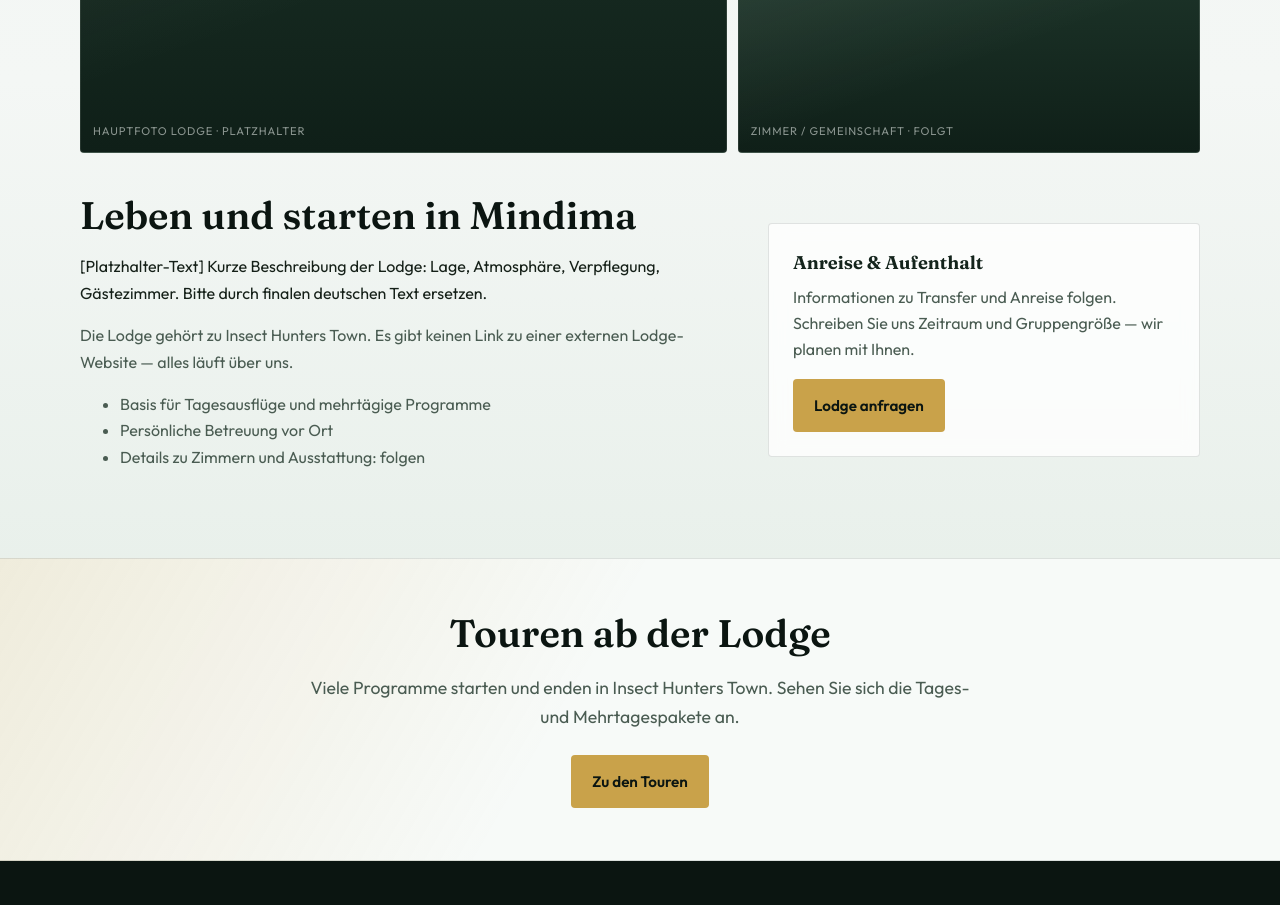
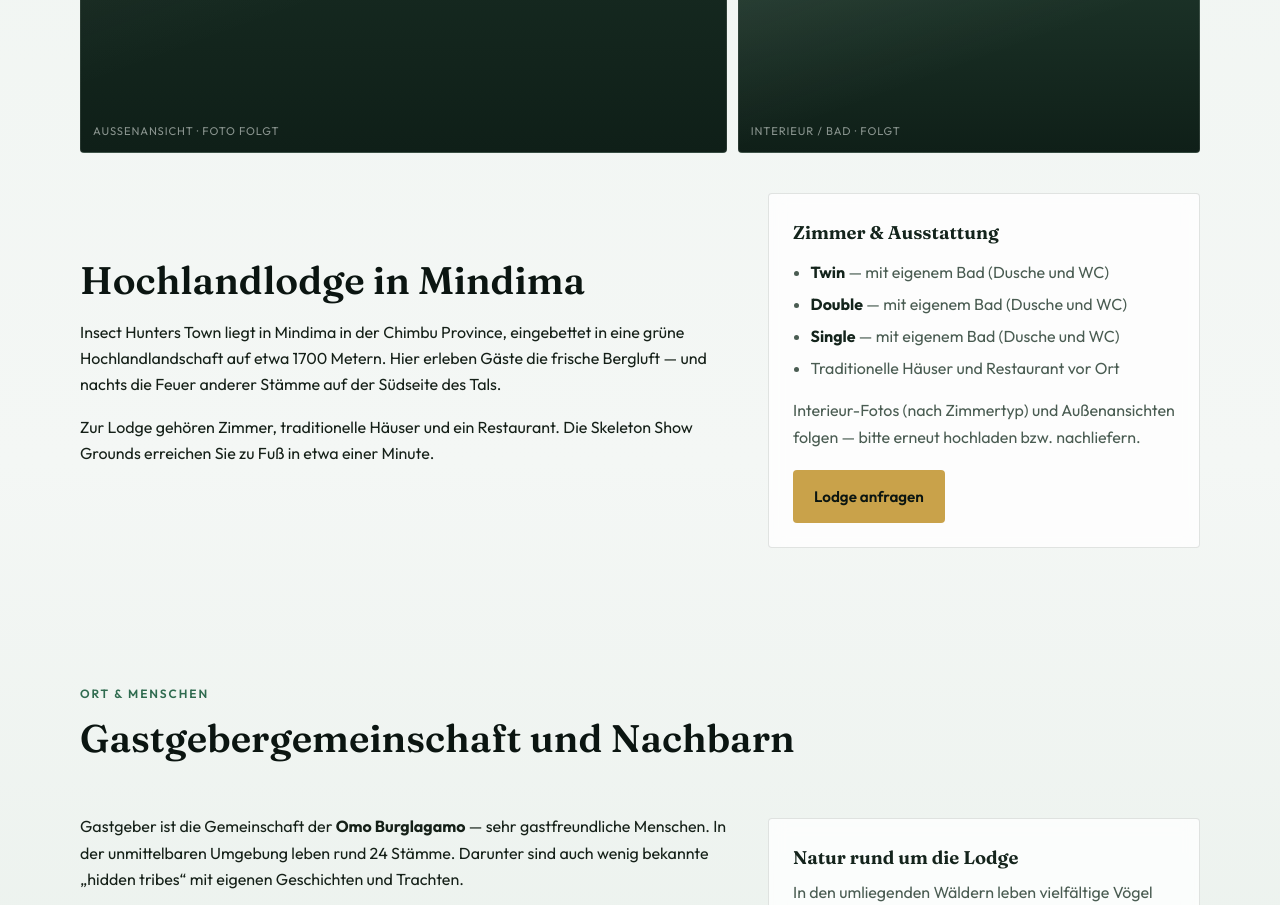
Before and after one commit to jari-alt/PNG, a website: page public/lodge.html in a window 1280 px wide. Shown: the part 720-1625 px from the top of the page. Drawn offline with Linux system fonts and the light colour scheme.

Commit message:
Add real Insect Hunters Town lodge copy
Polish operator notes into German site prose on Lodge, home
teaser/intro, and About. Keep image placeholders; no prices.

Co-authored-by: jari.aurel <jari.aurel@gmx.net>

```diff
--- a/public/css/styles.css
+++ b/public/css/styles.css
@@ -436,6 +436,23 @@ h3 {
   font-family: var(--font-display);
   font-size: 1.15rem;
   margin-bottom: 0.35rem;
+  color: var(--forest);
+}
+
+.fact-list {
+  margin: 0.65rem 0 0;
+  padding-left: 1.1rem;
+  color: var(--ink-muted);
+}
+
+.fact-list li {
+  margin: 0.35rem 0;
+}
+
+.fact-list strong {
+  display: inline;
+  font-family: var(--font-body);
+  font-size: inherit;
   color: var(--forest);
 }
 
--- a/public/lodge.html
+++ b/public/lodge.html
@@ -3,7 +3,7 @@
 <head>
   <meta charset="UTF-8">
   <meta name="viewport" content="width=device-width, initial-scale=1">
-  <meta name="description" content="Insect Hunters Town Lodge in Mindima, Chimbu Province — Galerie und Beschreibung.">
+  <meta name="description" content="Insect Hunters Town Lodge in Mindima, Chimbu Province — Zimmer mit Bad, Restaurant, traditionelle Häuser auf ca. 1700 m.">
   <title>Lodge — Insect Hunters Town</title>
   <link rel="preconnect" href="https://fonts.googleapis.com">
   <link rel="preconnect" href="https://fonts.gstatic.com" crossorigin>
@@ -38,34 +38,67 @@
       <div class="wrap reveal">
         <p class="eyebrow">Unterkunft</p>
         <h1>Insect Hunters Town Lodge</h1>
-        <p class="lead">In Mindima, Chimbu Province — Ausgangspunkt für Touren ins Hochland. Fotos und detaillierte Beschreibung folgen.</p>
+        <p class="lead">In Mindima, Chimbu Province, auf rund 1700&nbsp;m Höhe — grünes Hochland, frische Bergluft und Ausgangspunkt für Touren zu Kultur und Natur.</p>
       </div>
     </header>
 
     <section class="section">
       <div class="wrap">
         <div class="gallery reveal" style="min-height:360px; margin-bottom:2.5rem" aria-label="Lodge-Galerie">
-          <div class="gallery-item" style="min-height:280px"><span>Hauptfoto Lodge · Platzhalter</span></div>
-          <div class="gallery-item"><span>Aussicht · folgt</span></div>
-          <div class="gallery-item"><span>Zimmer / Gemeinschaft · folgt</span></div>
+          <div class="gallery-item" style="min-height:280px"><span>Außenansicht · Foto folgt</span></div>
+          <div class="gallery-item"><span>Interieur Twin · folgt</span></div>
+          <div class="gallery-item"><span>Interieur / Bad · folgt</span></div>
         </div>
 
         <div class="intro-grid">
           <div class="reveal">
-            <h2>Leben und starten in Mindima</h2>
-            <p>[Platzhalter-Text] Kurze Beschreibung der Lodge: Lage, Atmosphäre, Verpflegung, Gästezimmer. Bitte durch finalen deutschen Text ersetzen.</p>
-            <p class="muted">Die Lodge gehört zu Insect Hunters Town. Es gibt keinen Link zu einer externen Lodge-Website — alles läuft über uns.</p>
-            <ul class="muted">
-              <li>Basis für Tagesausflüge und mehrtägige Programme</li>
-              <li>Persönliche Betreuung vor Ort</li>
-              <li>Details zu Zimmern und Ausstattung: folgen</li>
-            </ul>
+            <h2>Hochlandlodge in Mindima</h2>
+            <p>Insect Hunters Town liegt in Mindima in der Chimbu Province, eingebettet in eine grüne Hochlandlandschaft auf etwa 1700&nbsp;Metern. Hier erleben Gäste die frische Bergluft — und nachts die Feuer anderer Stämme auf der Südseite des Tals.</p>
+            <p>Zur Lodge gehören Zimmer, traditionelle Häuser und ein Restaurant. Die Skeleton Show Grounds erreichen Sie zu Fuß in etwa einer Minute.</p>
           </div>
           <aside class="panel reveal">
-            <strong>Anreise & Aufenthalt</strong>
-            <p class="muted" style="margin:0 0 1rem">Informationen zu Transfer und Anreise folgen. Schreiben Sie uns Zeitraum und Gruppengröße — wir planen mit Ihnen.</p>
-            <a class="btn btn-primary" href="kontakt.html">Lodge anfragen</a>
+            <strong>Zimmer &amp; Ausstattung</strong>
+            <ul class="fact-list">
+              <li><strong>Twin</strong> — mit eigenem Bad (Dusche und WC)</li>
+              <li><strong>Double</strong> — mit eigenem Bad (Dusche und WC)</li>
+              <li><strong>Single</strong> — mit eigenem Bad (Dusche und WC)</li>
+              <li>Traditionelle Häuser und Restaurant vor Ort</li>
+            </ul>
+            <p class="muted" style="margin:1rem 0 0">Interieur-Fotos (nach Zimmertyp) und Außenansichten folgen — bitte erneut hochladen bzw. nachliefern.</p>
+            <a class="btn btn-primary" href="kontakt.html" style="margin-top:1.25rem">Lodge anfragen</a>
           </aside>
+        </div>
+      </div>
+    </section>
+
+    <section class="section section-tight">
+      <div class="wrap">
+        <div class="section-head reveal">
+          <div>
+            <p class="eyebrow">Ort &amp; Menschen</p>
+            <h2>Gastgebergemeinschaft und Nachbarn</h2>
+          </div>
+        </div>
+        <div class="intro-grid" style="margin-top:1.5rem">
+          <div class="reveal">
+            <p>Gastgeber ist die Gemeinschaft der <strong>Omo Burglagamo</strong> — sehr gastfreundliche Menschen. In der unmittelbaren Umgebung leben rund 24&nbsp;Stämme. Darunter sind auch wenig bekannte „hidden tribes“ mit eigenen Geschichten und Trachten.</p>
+            <p class="muted">Die Region lebt vor allem von der Landwirtschaft, besonders vom Kaffeeanbau, und ist stark vom Tourismus abhängig. Handwerk aus lokalen Materialien entsteht vor Ort — Gäste können zusehen, wie es gemacht wird.</p>
+          </div>
+          <aside class="panel reveal">
+            <strong>Natur rund um die Lodge</strong>
+            <p class="muted" style="margin:0">In den umliegenden Wäldern leben vielfältige Vögel und Tiere — unter anderem Kuskus, Kasuar (Laufvogel) und tanzende Paradiesvögel.</p>
+          </aside>
+        </div>
+      </div>
+    </section>
+
+    <section class="section">
+      <div class="wrap reveal">
+        <p class="eyebrow">Lokal verwurzelt</p>
+        <h2>100&nbsp;% lokal geführt</h2>
+        <p class="lead">Insect Hunters Town wird vollständig vor Ort betrieben. Das Geld bleibt bei den lokalen Gemeinschaften und kommt ihnen zugute. Gäste erleben den Alltag in einer abgelegenen Hochlandregion — nah an Kultur, Handwerk und Landschaft.</p>
+        <div class="note-box">
+          Der Name geht auf den lokalen Stamm der Insect Hunters zurück: Sie tragen Feuer auf dem Kopf, um Insekten zu grillen. Mehr von dieser Lebensweise erfahren Sie vor Ort.
         </div>
       </div>
     </section>
@@ -73,9 +106,10 @@
     <section class="cta-band section-tight">
       <div class="wrap reveal">
         <h2>Touren ab der Lodge</h2>
-        <p class="lead">Viele Programme starten und enden in Insect Hunters Town. Sehen Sie sich die Tages- und Mehrtagespakete an.</p>
+        <p class="lead">Viele Programme starten und enden in Insect Hunters Town. Sehen Sie sich die Tages- und Mehrtagespakete an — jedes Programm ist auf Anfrage anpassbar.</p>
         <div class="hero-actions">
           <a class="btn btn-primary" href="touren.html">Zu den Touren</a>
+          <a class="btn btn-outline" href="kontakt.html">Aufenthalt anfragen</a>
         </div>
       </div>
     </section>
@@ -86,7 +120,7 @@
       <div class="footer-grid">
         <div>
           <div class="footer-brand">Insect Hunters Town</div>
-          <p>Lodge & Touren in Mindima, Chimbu Province, Papua-Neuguinea.</p>
+          <p>Lodge &amp; Touren in Mindima, Chimbu Province, Papua-Neuguinea.</p>
         </div>
         <div>
           <h3>Seiten</h3>
```
Also changed, not shown: public/index.html (+8 -8 lines), public/ueber-uns.html (+6 -5 lines), README.md.
